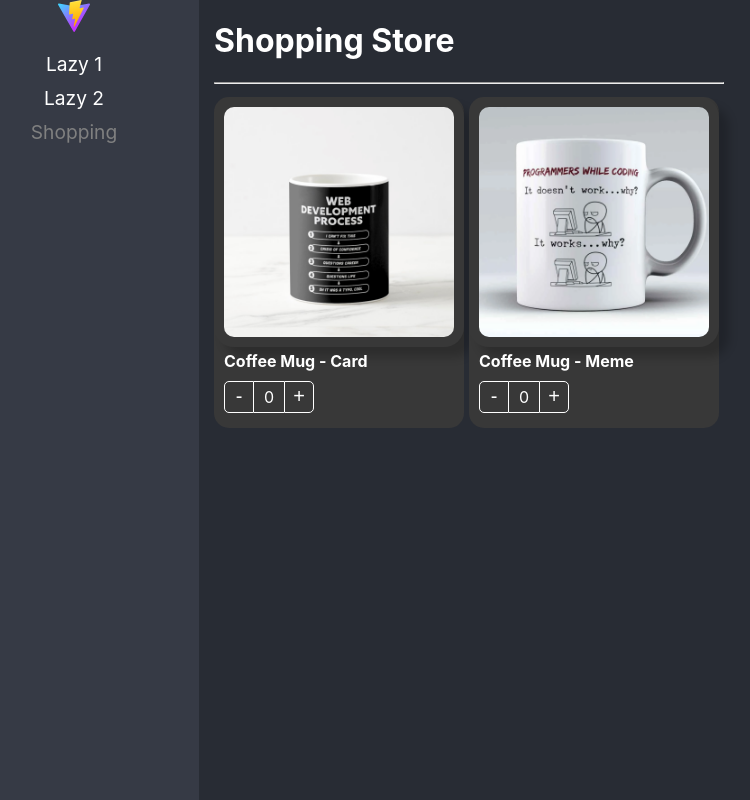
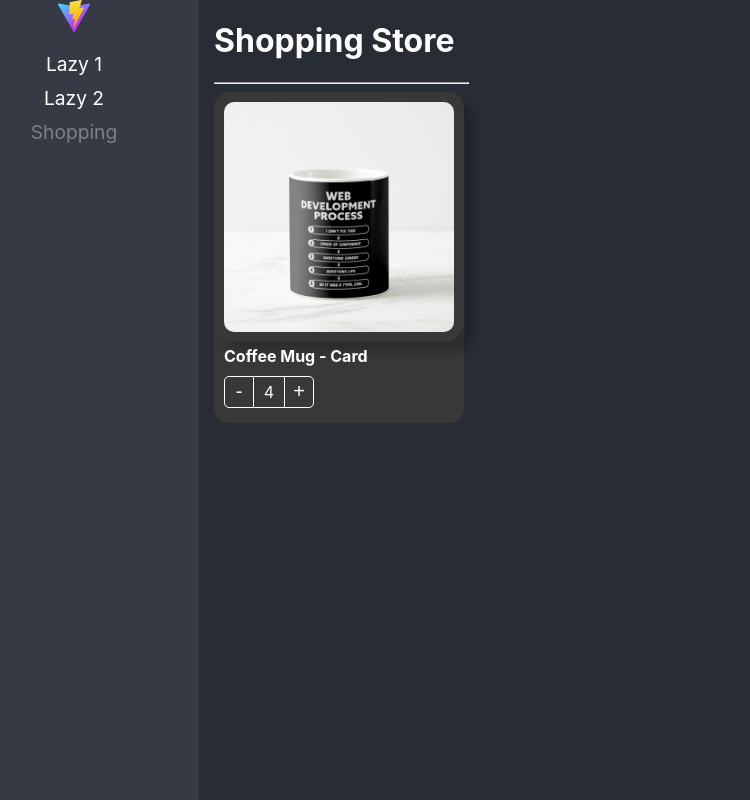
Before and after one commit to Axely7/react-adv, a React (Vite) app: page /shopping in a window 1280 px wide. Shown: the whole page, without its empty margins (51-801 px from the left). Built offline with nearby package versions, Linux system fonts and the light colour scheme.

Commit message:
applying state initializer

```diff
--- a/src/02-component-patterns/components/ProductCard.tsx
+++ b/src/02-component-patterns/components/ProductCard.tsx
@@ -1,7 +1,7 @@
 import styles from "../styles/styles.module.css";
 import { useProduct } from "../hooks/useProduct";
 import { createContext, ReactElement, useContext } from "react";
-import { onChangeArgs, Product } from "../interfaces/interfaces";
+import { InitialValues, onChangeArgs, Product } from "../interfaces/interfaces";
 import { ProductContextProps } from "../interfaces/interfaces";
 
 export interface Props {
@@ -11,6 +11,7 @@ export interface Props {
   style?: React.CSSProperties;
   onChange?: (args: onChangeArgs) => void;
   value?: number;
+  initialValues?: InitialValues;
 }
 
 export const ProductContext = createContext({} as ProductContextProps);
@@ -24,8 +25,14 @@ export const ProductCard = ({
   style,
   onChange,
   value,
+  initialValues,
 }: Props) => {
-  const { counter, increaseBy } = useProduct({ onChange, product, value });
+  const { counter, increaseBy } = useProduct({
+    onChange,
+    product,
+    value,
+    initialValues,
+  });
 
   return (
     <Provider
--- a/src/02-component-patterns/hooks/useProduct.tsx
+++ b/src/02-component-patterns/hooks/useProduct.tsx
@@ -1,26 +1,39 @@
 import React, { useEffect, useRef, useState } from "react";
-import { onChangeArgs, Product } from "../interfaces/interfaces";
+import { InitialValues, onChangeArgs, Product } from "../interfaces/interfaces";
 
 interface useProductArgs {
   product: Product;
   onChange?: (args: onChangeArgs) => void;
   value?: number;
+  initialValues?: InitialValues;
 }
 
 export const useProduct = ({
   product,
   onChange,
   value = 0,
+  initialValues,
 }: useProductArgs) => {
-  const [counter, setCounter] = useState(value);
+  const [counter, setCounter] = useState<number>(initialValues?.count || value);
+  const isMounted = useRef(false);
+
   const increaseBy = (value: number) => {
-    const newValue = Math.max(counter + value, 0);
+    let newValue = Math.max(counter + value, 0);
+    if (initialValues?.maxCount) {
+      newValue = Math.min(newValue, initialValues.maxCount);
+    }
     setCounter(newValue);
     onChange && onChange({ count: newValue, product });
   };
 
   useEffect(() => {
-    setCounter(value);
+    isMounted.current = true;
+  }, []);
+
+  useEffect(() => {
+    if (!isMounted.current) return;
+
+    setCounter(initialValues?.count || value);
   }, [value]);
 
   return { counter, increaseBy };
--- a/src/02-component-patterns/interfaces/interfaces.ts
+++ b/src/02-component-patterns/interfaces/interfaces.ts
@@ -33,3 +33,8 @@ export interface onChangeArgs {
 export interface ProductInCart extends Product {
     count: number;
   }
+
+export interface InitialValues {
+    count?: number;
+    maxCount?: number;
+}
--- a/src/02-component-patterns/pages/ShoppingPage.tsx
+++ b/src/02-component-patterns/pages/ShoppingPage.tsx
@@ -6,23 +6,20 @@ import {
 } from "../components";
 import "../styles/custom-styles.css"; // La importación de estilos debe ir después de la importación de los componentes
 import { products } from "../data/products";
-import { useShoppingCart } from "../hooks/useShoppingCart";
+
+const product = products[0];
 
 export const ShoppingPage = () => {
-  const { shoppingCart, onProductCountChange } = useShoppingCart();
-
   return (
     <div>
       <h1>Shopping Store</h1>
       <hr />
-      <div style={{ display: "flex", flexDirection: "row", flexWrap: "wrap" }}>
-        {products.map((product) => (
+
       <ProductCard
         product={product}
         className="bg-dark text-white"
         key={product.id}
-            value={shoppingCart[product.id]?.count || 0}
-            onChange={onProductCountChange}
+        initialValues={{ count: 4, maxCount: 10 }}
       >
         <ProductImage
           className="custom-image"
@@ -31,30 +28,6 @@ export const ShoppingPage = () => {
         <ProductTitle className="text-bold" />
         <ProductButtons className="custom-buttons" />
       </ProductCard>
-        ))}
-      </div>
-
-      <div className="shopping-cart">
-        {Object.keys(shoppingCart).map((item) => (
-          <ProductCard
-            key={item}
-            product={shoppingCart[item]}
-            className="bg-dark text-white"
-            style={{ width: "100px" }}
-            value={shoppingCart[item].count}
-            onChange={onProductCountChange}
-          >
-            <ProductImage
-              className="custom-image"
-              style={{ boxShadow: "10px 10px 10px rgba(0,0,0,0.2)" }}
-            />
-            <ProductButtons
-              className="custom-buttons"
-              style={{ display: "flex", justifyContent: "center" }}
-            />
-          </ProductCard>
-        ))}
-      </div>
     </div>
   );
 };
```
Lines whose indentation alone changed are shown as unchanged.
